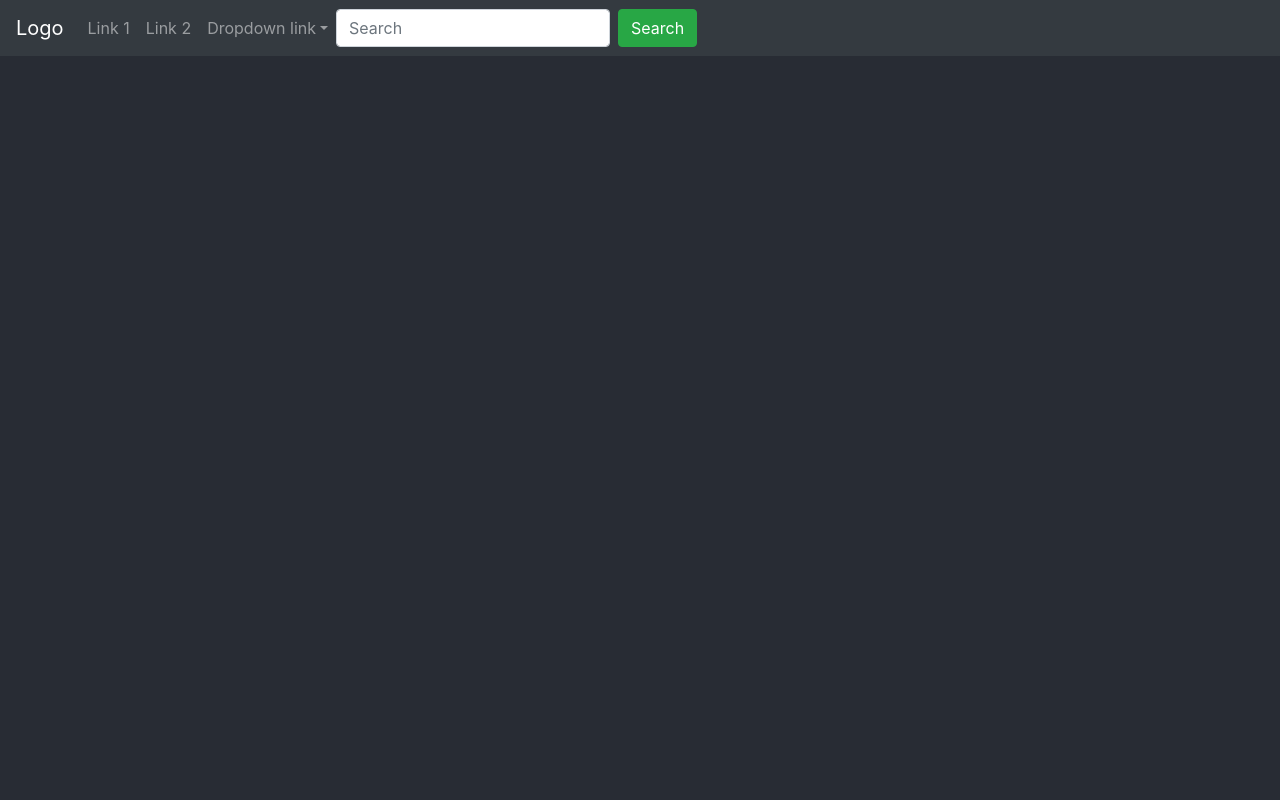
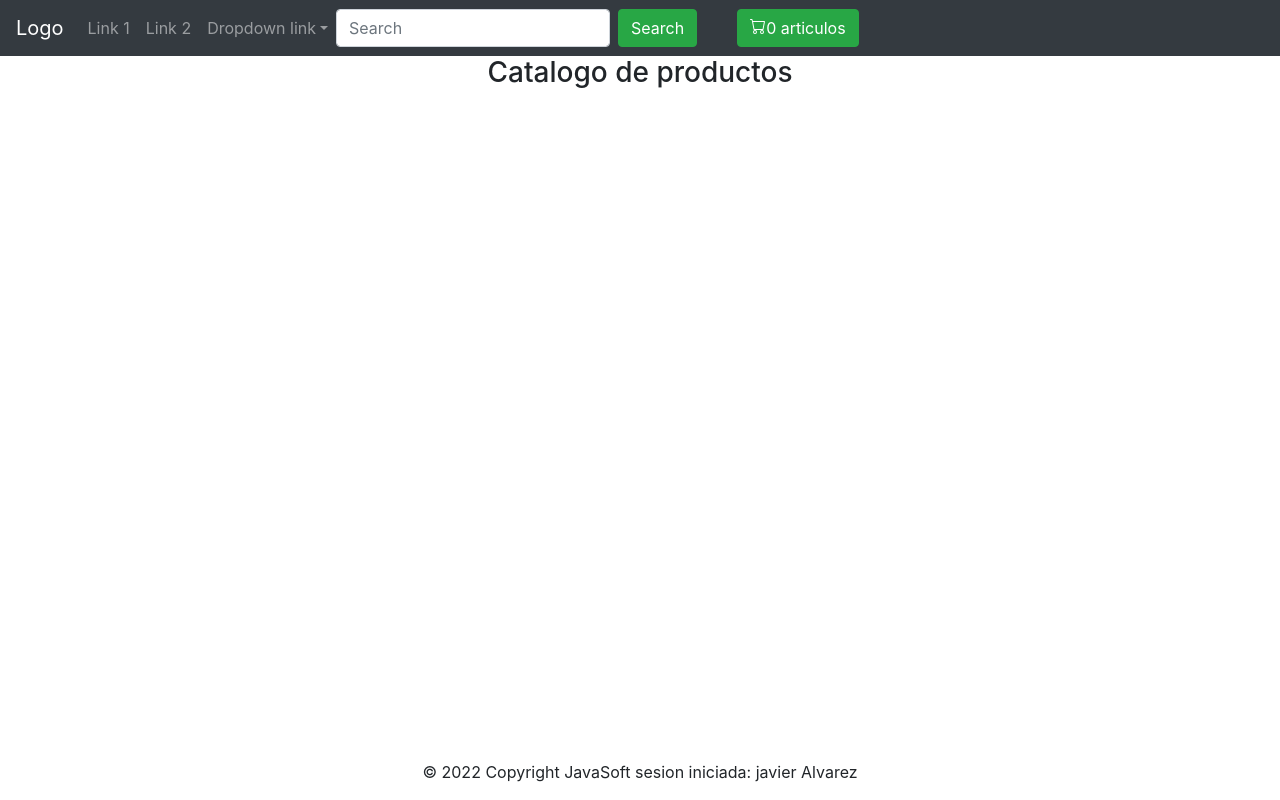
Before and after one commit to jalvarz/react, a React (Create React App) app in the folder ecommerce/: page / in a window 1280 px wide. Built offline with nearby package versions, Linux system fonts and the light colour scheme.

Commit message:
desafio clase 4

```diff
--- a/ecommerce/public/index.html
+++ b/ecommerce/public/index.html
@@ -25,7 +25,7 @@
       work correctly both with client-side routing and a non-root public URL.
       Learn how to configure a non-root public URL by running `npm run build`.
     -->
-    <title>React App</title>
+    <title>Ecommerce Javier Alvarez</title>
   </head>
   <body>
     <noscript>You need to enable JavaScript to run this app.</noscript>
--- a/ecommerce/src/App.js
+++ b/ecommerce/src/App.js
@@ -2,22 +2,23 @@ import logo from './logo.svg';
 import './App.css';
 import './components/NavBar.js';
 import NavBar from './components/NavBar.js';
+import Test from './components/Test.js';
+import './components/Test.js';
+import ItemListContainer from './components/ItemListContainer';
 
 
 function App() {
 
+  const apellido='Alvarez';
   console.log("se ejecuta app.js");
+
   return (
-
     <div className="App">
       <NavBar/>
-      <header className="App-header">
-
-      </header>
-
+      <ItemListContainer/>
+      <Test nombre='javier' apellido = { apellido } />
     </div>
-
   );
-}
+};
 
 export default App;
--- /dev/null
+++ b/ecommerce/src/components/CartWidget.js
@@ -0,0 +1,17 @@
+
+function CartWidget({cant}){
+    return(
+        <div>
+
+            <ul>
+                <button type="button" className="btn btn-success ">
+                <svg xmlns="http://www.w3.org/2000/svg" width="16" height="16" fill="currentColor" className="bi bi-cart" viewBox="0 0 16 16">
+                    <path d="M0 1.5A.5.5 0 0 1 .5 1H2a.5.5 0 0 1 .485.379L2.89 3H14.5a.5.5 0 0 1 .491.592l-1.5 8A.5.5 0 0 1 13 12H4a.5.5 0 0 1-.491-.408L2.01 3.607 1.61 2H.5a.5.5 0 0 1-.5-.5zM3.102 4l1.313 7h8.17l1.313-7H3.102zM5 12a2 2 0 1 0 0 4 2 2 0 0 0 0-4zm7 0a2 2 0 1 0 0 4 2 2 0 0 0 0-4zm-7 1a1 1 0 1 1 0 2 1 1 0 0 1 0-2zm7 0a1 1 0 1 1 0 2 1 1 0 0 1 0-2z"></path>
+                </svg>
+                {cant} articulos
+                </button>
+            </ul>
+        </div>
+    )
+}
+export default CartWidget;
--- /dev/null
+++ b/ecommerce/src/components/ItemListContainer.js
@@ -0,0 +1,11 @@
+function ItemListContainer()
+{
+    console.log("se ejecuta ItemListContainer")
+    return(
+        <div>
+        <h3>Catalogo de productos</h3>
+        </div>
+
+    );
+};
+export default ItemListContainer;
--- a/ecommerce/src/components/NavBar.js
+++ b/ecommerce/src/components/NavBar.js
@@ -1,7 +1,11 @@
+import CartWidget from "./CartWidget";
 
 function NavBar() {
     console.log("se Ejecuta Navbar");
-    return (<nav className="navbar navbar-expand-sm bg-dark navbar-dark fixed-top">
+    return (
+    <div>
+
+    <nav className="navbar navbar-expand-sm bg-dark navbar-dark navbar-fixed-top ">
 
     <a className="navbar-brand" href="#">Logo</a>
 
@@ -14,7 +18,6 @@ function NavBar() {
         <a className="nav-link" href="#">Link 2</a>
       </li>
 
-
       <li className="nav-item dropdown">
         <a className="nav-link dropdown-toggle" href="#" id="navbardrop" data-toggle="dropdown">
           Dropdown link
@@ -26,12 +29,16 @@ function NavBar() {
         </div>
       </li>
       <form className="form-inline " action="/action_page.php" >
+
     <input className="form-control mr-sm-2" type="text" placeholder="Search"/>
     <button className="btn btn-success" type="submit">Search</button>
+    <CartWidget cant = {0}/>
   </form>
 
     </ul>
-  </nav>);
+  </nav>
+    </div>
+  );
   }
 
   export default NavBar;
--- /dev/null
+++ b/ecommerce/src/components/Test.js
@@ -0,0 +1,12 @@
+
+const Test = ({nombre, apellido}) =>{
+  console.log("se ejecuta footer");
+    return(
+        <footer className="page-footer font-small blue fixed-bottom">
+          <div className="footer-copyright text-center py-3">© 2022 Copyright JavaSoft sesion iniciada: {nombre} {apellido}
+          </div>
+        </footer>
+    )
+};
+
+export default Test;
```
